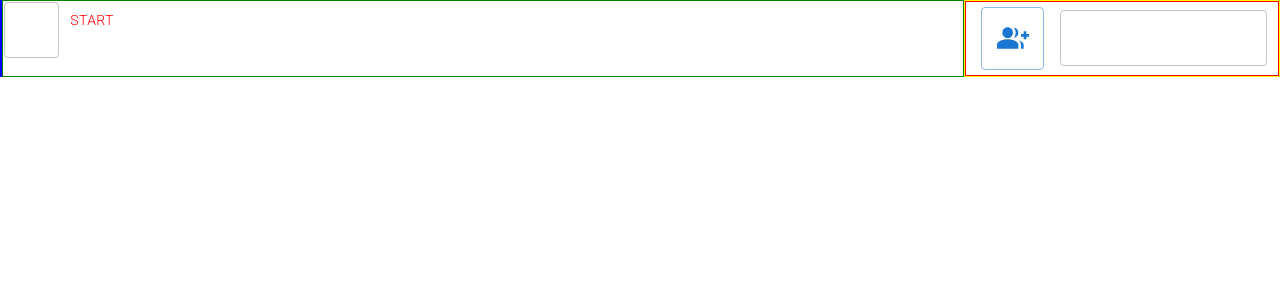
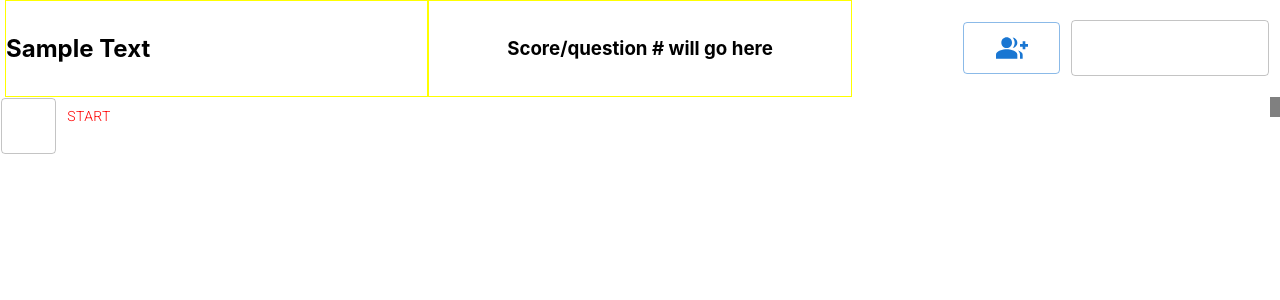
Before and after one commit to ja-me-ch/Anime-Trivia-Game, a Next.js app: page / in a window 1280 px wide. Shown: the top 300 px of the page. Built offline with nearby package versions, Linux system fonts and the light colour scheme.

Commit message:
changed layout of components -added stage folder for more modular arrangement -Profiles and related components changes

```diff
--- a/components/AnimeTriviaGame.js
+++ b/components/AnimeTriviaGame.js
@@ -5,10 +5,12 @@ import { QuestionAndAnswerProvider } from '../contexts/QuestionAndAnswerContext'
 import Profiles from './Profiles/Profiles';
 import Question from './QuestionPanel/Question';
 import QuestionPanel from './QuestionPanel/QuestionPanel';
+import TopBar from './Stage/TopBar';
+import CenterBar from './Stage/CenterBar';
 
 const RootStyle = styled('div')(() => ({
     display: 'flex',
-    flexDirection: 'row'
+    flexDirection: 'column'
 }));
 
 const RightSideBar = styled('div')(() => ({
@@ -21,31 +23,19 @@ const CenterContainer = styled('div')(() => ({
     border: '1px solid green'
 }));
 
-const LeftSideBar = styled('div')(() => ({
-    // flexGrow: '1',
-    border: '1px solid blue'
-}));
-
 function AnimeTriviaGame() {
     // const { showRightBar, showLeftBar } = useContext(AnimeTriviaGameContext);
 
     return (
         <AnimeTriviaGameProvider>
-            <RootStyle>
-                <LeftSideBar>
+            <QuestionAndAnswerProvider>
+                <RootStyle>
+                    <TopBar />
 
-                </LeftSideBar>
+                    <CenterBar />
 
-                <CenterContainer>
-                    <QuestionAndAnswerProvider>
-                        <QuestionPanel />
-                    </QuestionAndAnswerProvider>
-                </CenterContainer>
-
-                <RightSideBar>
-                    <Profiles />
-                </RightSideBar>
-            </RootStyle>
+                </RootStyle>
+            </QuestionAndAnswerProvider>
         </AnimeTriviaGameProvider>
     )
 }
--- a/components/Profiles/AddProfile.js
+++ b/components/Profiles/AddProfile.js
@@ -46,7 +46,9 @@ function AddProfile(props) {
         <RootStyle>
             <TextField sx={{
                 border: '1px solid white',
-                borderRadius: '6px'
+                borderRadius: '6px',
+                minWidth: '200px',
+                width: '200px'
             }}
                 inputProps={{
                     sx: {
--- a/components/Profiles/ProfileCardsPanel.js
+++ b/components/Profiles/ProfileCardsPanel.js
@@ -1,6 +1,35 @@
 import React, { useContext, useEffect, useState } from 'react';
 import { AnimeTriviaGameContext } from '../../contexts/AnimeTriviaGameContext';
 import ProfileCard from './ProfileCard';
+import styled from '@emotion/styled';
+
+const RootStyle = styled('div')(() => ({
+    // border: '1px solid red',
+    // width: '100%',
+    // background: 'grey',
+    // padding: '5px',
+    // paddingBottom: '10px',
+    // height: '100%',
+    // overflow: 'hidden',
+    // // scrollbarGutter: 'auto',
+    // // scrollbarColor: 'unset',
+    // // scrollbarWidth: 'thin',
+    // overflowX: 'hidden',
+    // overflowY: 'scroll',
+
+    // '&::-webkit-scrollbar': {
+    //     backgroundColor: 'grey',
+    //     width: '0px',
+    //     // height: '50%',
+    //     // position: 'relative',
+    // },
+    // '&:hover': {
+    //     '&::-webkit-scrollbar': {
+    //         width: '2px',
+    //         border: '1px solid red'
+    //     }
+    // }
+}));
 
 function ProfileCardsPanel() {
     const { profiles } = useContext(AnimeTriviaGameContext);
@@ -13,9 +42,9 @@ function ProfileCardsPanel() {
     }, [profiles]);
     if (profiles.length === 0) return null;
     return (
-        <div>
+        <RootStyle>
             {profileCards}
-        </div>
+        </RootStyle>
     )
 }
 
--- a/components/Profiles/Profiles.js
+++ b/components/Profiles/Profiles.js
@@ -7,8 +7,29 @@ import styled from '@emotion/styled';
 import { AnimeTriviaGameContext } from '../../contexts/AnimeTriviaGameContext';
 
 const RootStyle = styled('div')(({ showRightBar }) => ({
-    border: '1px solid red',
-    width: '100%'
+    // border: '1px solid red',
+    // position: 'relative',
+    width: '100%',
+    background: 'grey',
+    padding: '10px 5px',
+    margin: '0px 0px',
+    maxHeight: '50vh',
+    overflow: 'auto',
+    overflowX: 'hidden',
+    '&::-webkit-scrollbar': {
+        width: '0px',
+        position: 'relative',
+        // background: 'red',
+        // border: '1px solid black',
+    },
+    '&::-webkit-scrollbar-thumb': {
+        background: 'red'
+    },
+    '&:hover': {
+        '&::-webkit-scrollbar': {
+            width: '8px'
+        }
+    }
 }));
 
 const TopBar = styled('div')((props) => ({
@@ -27,37 +48,17 @@ const DrawerIconContainer = styled('div')((props) => ({
     // aspectRatio: '1 / 1'
 }));
 
-const DrawerIcon = styled(GroupAddIcon)((props) => ({
-    fontSize: '2rem',
-    margin: '0.4rem'
-}))
+
 
 function Profiles(props) {
     const { toggleRightBar, showRightBar } = useContext(AnimeTriviaGameContext);
 
     return (
-
-        <RootStyle showRightBar={showRightBar} className={'toggledRightBar'}>
-            <TopBar>
-                <Button
-                    variant='outlined'
-                    sx={{
-                        marginX: '10px',
-                        height: '50%',
-                        aspectRatio: '1/1',
-                        minWidth: 'unset',
-                        padding: '8px'
-                    }}
-                    onClick={() => { toggleRightBar() }}
-                >
-                    <DrawerIcon />
-                </Button>
-                {showRightBar && <AddProfile />}
-            </TopBar>
-            <Collapse in={showRightBar} collapsedSize={0} orientation={'horizontal'}>
+        <Collapse in={showRightBar} collapsedSize={0} orientation={'horizontal'}>
+            <RootStyle>
                 <ProfileCardsPanel />
-            </Collapse>
-        </RootStyle>
+            </RootStyle>
+        </Collapse>
     )
 }
 
--- /dev/null
+++ b/components/Stage/CenterBar.js
@@ -0,0 +1,48 @@
+import { useContext } from 'react';
+import { AnimeTriviaGameContext } from '../../contexts/AnimeTriviaGameContext';
+
+import styled from '@emotion/styled';
+import QuestionPanel from '../QuestionPanel/QuestionPanel';
+import Profiles from '../Profiles/Profiles';
+
+const RootStyle = styled('div')(() => ({
+    display: 'flex',
+    // flexDirection: 'row',
+    // justifyContent: 'space-between',
+    // gridTemplateColumns: '1fr 1fr 1fr',
+    // margin: '0 5px 0 5px',
+    // display: 'flex',
+}));
+
+const LeftSide = styled('div')(() => ({
+
+}));
+const CenterSide = styled('div')(() => ({
+    width: '100%'
+}));
+const RightSide = styled('div')(() => ({
+    position: 'absolute',
+    // height: '',
+    right: '0',
+    zIndex: '100'
+}));
+
+const CenterBar = function () {
+    return (
+        <RootStyle>
+            <LeftSide>
+
+            </LeftSide>
+
+            <CenterSide>
+                <QuestionPanel />
+            </CenterSide>
+
+            <RightSide>
+                <Profiles />
+            </RightSide>
+        </RootStyle>
+    )
+}
+
+export default CenterBar;
--- /dev/null
+++ b/components/Stage/TopBar.js
@@ -0,0 +1,81 @@
+import { useContext } from 'react';
+import { AnimeTriviaGameContext } from '../../contexts/AnimeTriviaGameContext';
+
+import styled from '@emotion/styled';
+import { Button, Collapse } from '@mui/material';
+import GroupAddIcon from '@mui/icons-material/GroupAdd';
+import AddProfile from '../Profiles/AddProfile';
+
+
+const RootStyle = styled('div')(() => ({
+    // display: 'flex',
+    // flexDirection: 'row',
+    // justifyContent: 'space-between',
+    display: 'grid',
+    gridTemplateColumns: '1fr 1fr 1fr',
+    margin: '0 5px 0 5px',
+}));
+
+const DrawerIcon = styled(GroupAddIcon)((props) => ({
+    fontSize: '2rem',
+    margin: '0.4rem'
+}));
+
+const RightSide = styled('div')(() => ({
+    display: 'flex',
+    // border: '1px solid red',
+    justifyContent: 'flex-end',
+    alignItems: 'center'
+}));
+
+const LeftSide = styled('div')(() => ({
+    display: 'flex',
+    justifyContent: 'flex-start',
+    border: '1px solid yellow',
+    alignItems: 'center',
+}));
+
+const CenterSide = styled('div')(() => ({
+    display: 'flex',
+    justifyContent: 'center',
+    border: '1px solid yellow',
+    alignItems: 'center',
+}));
+
+const TopBar = function () {
+    const { toggleRightBar, showRightBar } = useContext(AnimeTriviaGameContext);
+
+
+    return (
+        <RootStyle>
+            <LeftSide>
+                <h2>Sample Text</h2>
+            </LeftSide>
+
+            <CenterSide>
+                <h3>Score/question # will go here</h3>
+            </CenterSide>
+
+            <RightSide>
+                <Button
+                    variant='outlined'
+                    sx={{
+                        marginX: '5px',
+                        height: '50%',
+                        aspectRatio: '1/1',
+                        minWidth: 'unset',
+                        padding: '25px',
+                    }}
+                    onClick={() => { toggleRightBar() }}
+                >
+                    <DrawerIcon />
+                </Button>
+                <Collapse in={showRightBar} collapsedSize={0} orientation={'horizontal'}>
+                    <AddProfile />
+                </Collapse>
+            </RightSide>
+        </RootStyle>
+    )
+}
+
+export default TopBar;
```
